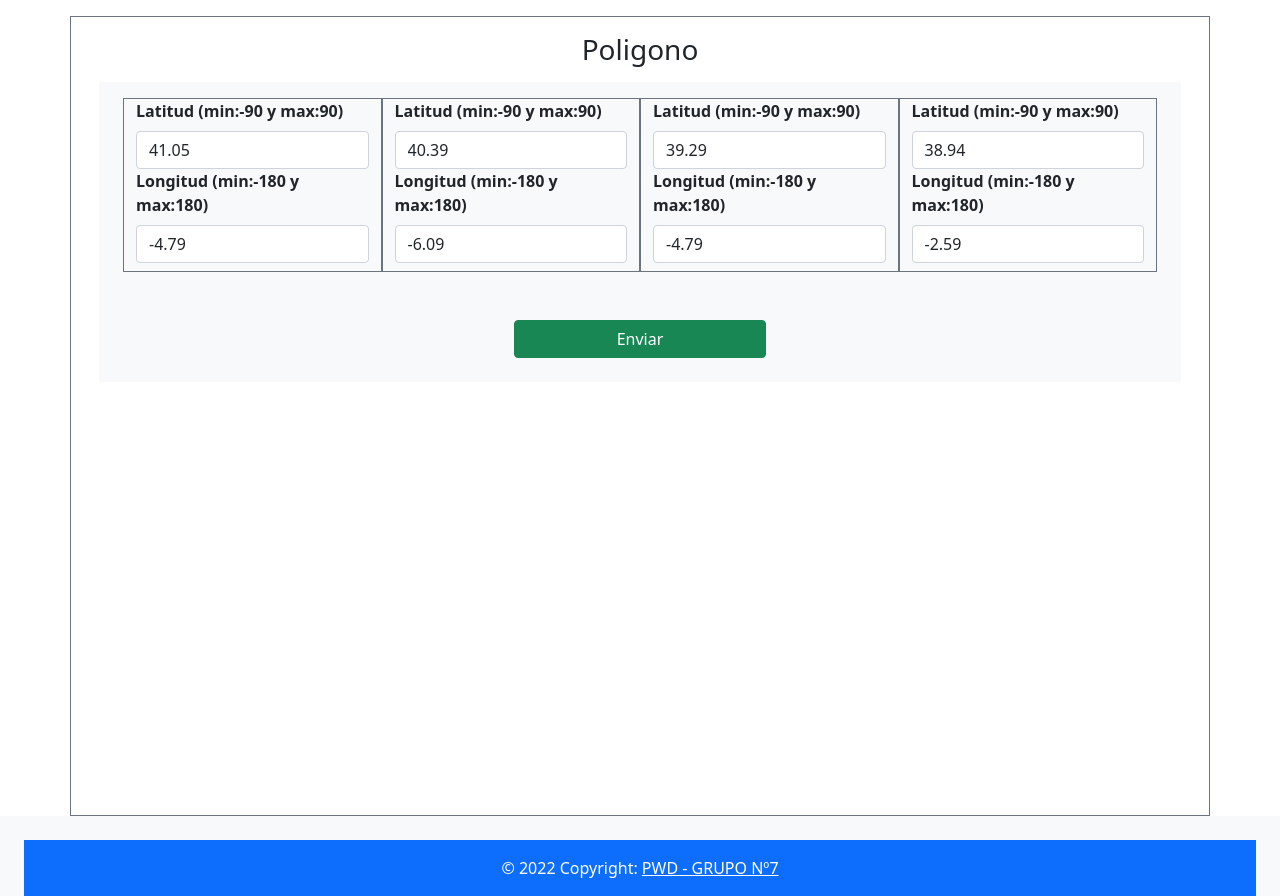
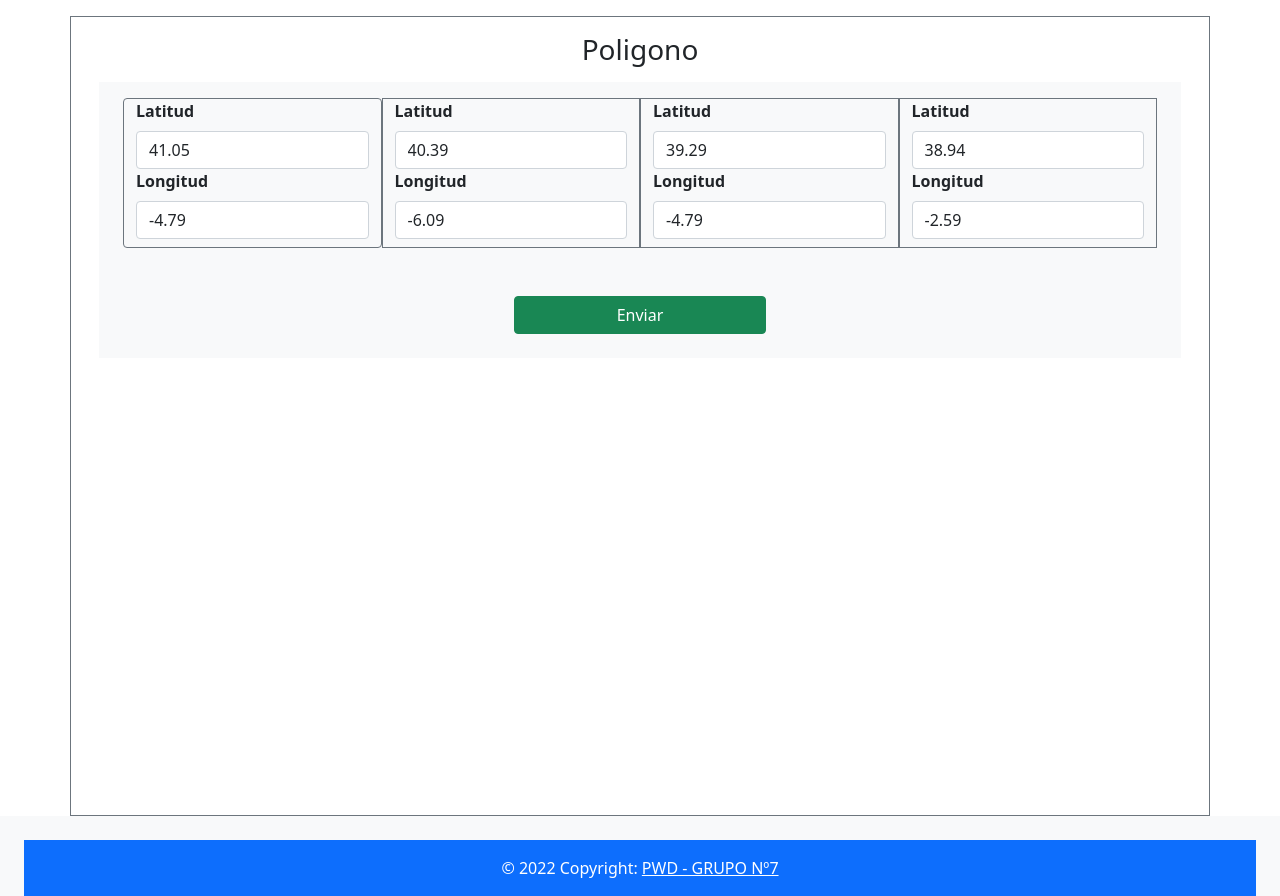
Before and after one commit to VeronicaArceNqn/ProyectoGEO, a PHP site: page /vista/poligono/formPoligono.php in a window 1280 px wide. Shown: the part 180-1076 px from the top of the page. Run offline with PHP 8.4, Linux system fonts and the light colour scheme; some libraries are stand-ins or nearby versions.

Commit message:
Corrección para ingresar numeros decimales con mas de dos cifras y detalles de validación.

```diff
--- a/vista/poligono/formPoligono.php
+++ b/vista/poligono/formPoligono.php
@@ -17,86 +17,54 @@ $lon4=-2.59;
     <h3 class="text-center">Poligono</h3>
     <form method="post" class="row m-3 p-4 pt-3 bg-light fw-bold needs-validation" action="accion/accionPoligono.php" novalidate>
 
-    <div class="col-md-3 border border-secondary pb-2">
+    <div class="col-md-3 border border-secondary  rounded pb-2">
 
-<label for="coordenadas[0][latitud]" class="form-label">Latitud (min:-90 y max:90)</label>
-<input type="number" class="form-control" name="coordenadas[0][latitud]" min="-90" max="90" step='0.01000' value="<?php echo $lat1; ?>" required>
-<div class="invalid-feedback">
-    Ingrese valor min:-90 y max:90
-</div>
-<div class="valid-feedback">
-    Correcto!
-</div>
+<label for="coordenadas[0][latitud]" class="form-label">Latitud</label>
+<input type="number" class="form-control" name="coordenadas[0][latitud]" min="-90" max="90" step='any' value="<?php echo $lat1; ?>" required>
 
-<label for="coordenadas[0][longitud]" class="form-label">Longitud (min:-180 y max:180)</label>
-<input type="number" class="form-control" name="coordenadas[0][longitud]" min="-180" max="180" step='0.01' value="<?php echo $lon1; ?>" required>
-<div class="invalid-feedback">
-    Ingrese valor min:-180 y max:180
-</div>
-<div class="valid-feedback">
-    Correcto!
-</div>
+
+
+<label for="coordenadas[0][longitud]" class="form-label">Longitud </label>
+<input type="number" class="form-control" name="coordenadas[0][longitud]" min="-180" max="180" step='any' value="<?php echo $lon1; ?>" required>
+
+
 </div>
 
 <div class="col-md-3  border border-secondary">
 
-<label for="coordenadas[1][latitud]" class="form-label">Latitud (min:-90 y max:90)</label>
-<input type="number" class="form-control" name="coordenadas[1][latitud]" min="-90" max="90" value="<?php echo $lat2; ?>" step='0.01' required>
-<div class="invalid-feedback">
-    Ingrese valor min:-90 y max:90
-</div>
-<div class="valid-feedback">
-    Correcto!
-</div>
+<label for="coordenadas[1][latitud]" class="form-label">Latitud</label>
+<input type="number" class="form-control" name="coordenadas[1][latitud]" min="-90" max="90" value="<?php echo $lat2; ?>" step='any' required>
 
-<label for="coordenadas[1][longitud]" class="form-label">Longitud (min:-180 y max:180)</label>
-<input type="number" class="form-control" name="coordenadas[1][longitud]" min="-180" max="180" value="<?php echo $lon2; ?>" step='0.01' required>
-<div class="invalid-feedback">
-    Ingrese valor min:-180 y max:180
-</div>
-<div class="valid-feedback">
-    Correcto!
-</div>
+
+
+<label for="coordenadas[1][longitud]" class="form-label">Longitud</label>
+<input type="number" class="form-control" name="coordenadas[1][longitud]" min="-180" max="180" value="<?php echo $lon2; ?>" step='any' required>
+
+
 </div>
 <div class="col-md-3 border border-secondary pb-2">
 
-<label for="coordenadas[2][latitud]" class="form-label">Latitud (min:-90 y max:90)</label>
-<input type="number" class="form-control" name="coordenadas[2][latitud]" min="-90" max="90" value="<?php echo $lat3; ?>" step='0.01' required>
-<div class="invalid-feedback">
-Ingrese valor min:-90 y max:90
-</div>
-<div class="valid-feedback">
-Correcto!
-</div>
+<label for="coordenadas[2][latitud]" class="form-label">Latitud </label>
+<input type="number" class="form-control" name="coordenadas[2][latitud]" min="-90" max="90" value="<?php echo $lat3; ?>" step='any' required>
 
-<label for="coordenadas[2][longitud]" class="form-label">Longitud (min:-180 y max:180)</label>
-<input type="number" class="form-control" name="coordenadas[2][longitud]" min="-180" max="180" step='0.01' value="<?php echo $lon1; ?>" required>
-<div class="invalid-feedback">
-Ingrese valor min:-180 y max:180
-</div>
-<div class="valid-feedback">
-Correcto!
-</div>
+
+
+<label for="coordenadas[2][longitud]" class="form-label">Longitud </label>
+<input type="number" class="form-control" name="coordenadas[2][longitud]" min="-180" max="180" step='any' value="<?php echo $lon1; ?>" required>
+
+
 </div>
 <div class="col-md-3 border border-secondary pb-2">
 
-<label for="coordenadas[3][latitud]" class="form-label">Latitud (min:-90 y max:90)</label>
-<input type="number" class="form-control" name="coordenadas[3][latitud]" min="-90" max="90" step='0.01' value="<?php echo $lat4; ?>" required>
-<div class="invalid-feedback">
-    Ingrese valor min:-90 y max:90
-</div>
-<div class="valid-feedback">
-    Correcto!
-</div>
+<label for="coordenadas[3][latitud]" class="form-label">Latitud </label>
+<input type="number" class="form-control" name="coordenadas[3][latitud]" min="-90" max="90" step='any' value="<?php echo $lat4; ?>" required>
 
-<label for="coordenadas[3][longitud]" class="form-label">Longitud (min:-180 y max:180)</label>
-<input type="number" class="form-control" name="coordenadas[3][longitud]" min="-180" max="180" value="<?php echo $lon4; ?>" step='0.01' required>
-<div class="invalid-feedback">
-    Ingrese valor min:-180 y max:180
-</div>
-<div class="valid-feedback">
-    Correcto!
-</div>
+
+
+<label for="coordenadas[3][longitud]" class="form-label">Longitud</label>
+<input type="number" class="form-control" name="coordenadas[3][longitud]" min="-180" max="180" value="<?php echo $lon4; ?>" step='any' required>
+
+
 </div>
 
         <input id="accion" name="accion" value="nuevo" type="hidden">
```
